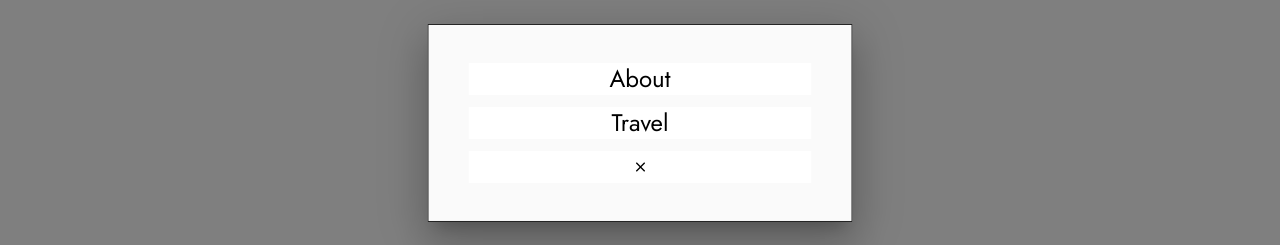
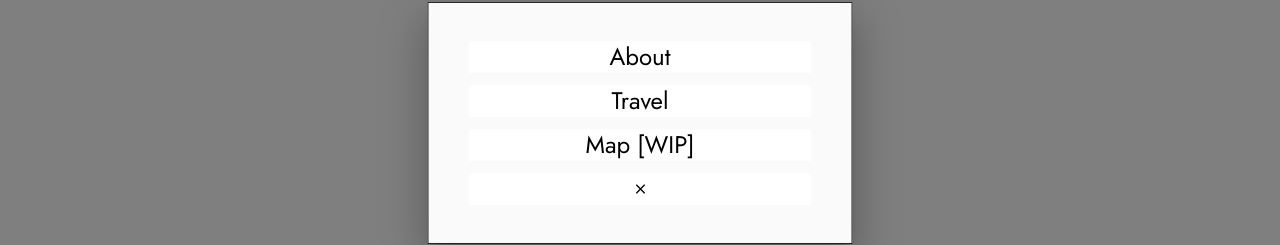
Before and after one commit to DomGeoT/me, a Next.js app: page / in a window 1280 px wide. Both pictures are taken after a click on the button 1238 px from the left and 25 px from the top of the page. Shown: the part 277-522 px from the top of the page. Built offline with nearby package versions, Linux system fonts and the light colour scheme; no server answers; the database is empty.

Commit message:
chore: add map to menu

```diff
--- a/src/components/MenuModal.tsx
+++ b/src/components/MenuModal.tsx
@@ -20,6 +20,11 @@ export function MenuModal({ open, onClose }: Props) {
         onClose()
     }, [router, onClose])
 
+    const handleGoToMap = React.useCallback(() => {
+        router.push("/travel/map")
+        onClose()
+    }, [router, onClose])
+
     return (
         <Modal open={open} onClose={onClose} sx={{ maxWidth: "425px" }}>
             <Box
@@ -34,6 +39,9 @@ export function MenuModal({ open, onClose }: Props) {
                 <Button onClick={handleGoToTravel}>
                     <InvertingText>Travel</InvertingText>
                 </Button>
+                <Button onClick={handleGoToMap}>
+                    <InvertingText>Map [WIP]</InvertingText>
+                </Button>
                 <Button onClick={onClose}>
                     <InvertingText>
                         <Cross sx={{ paddingTop: "8px" }} />
```
